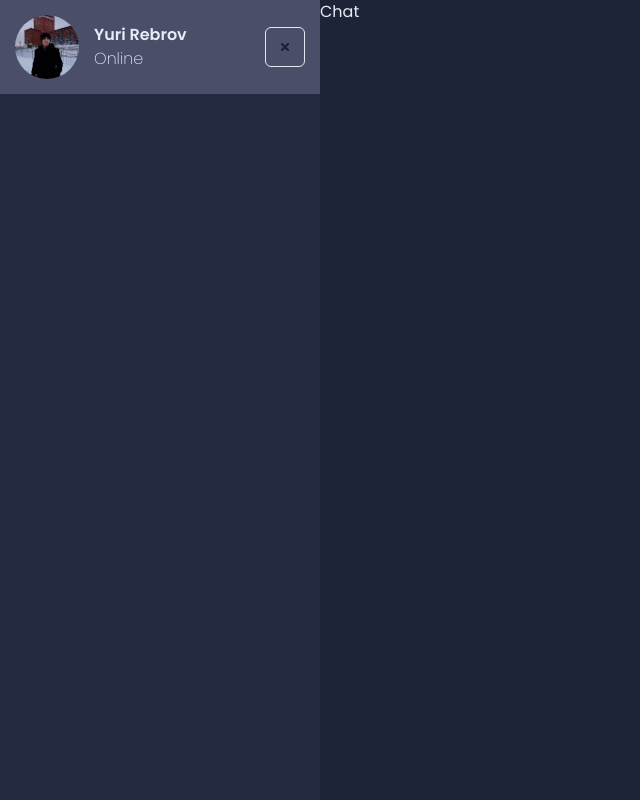
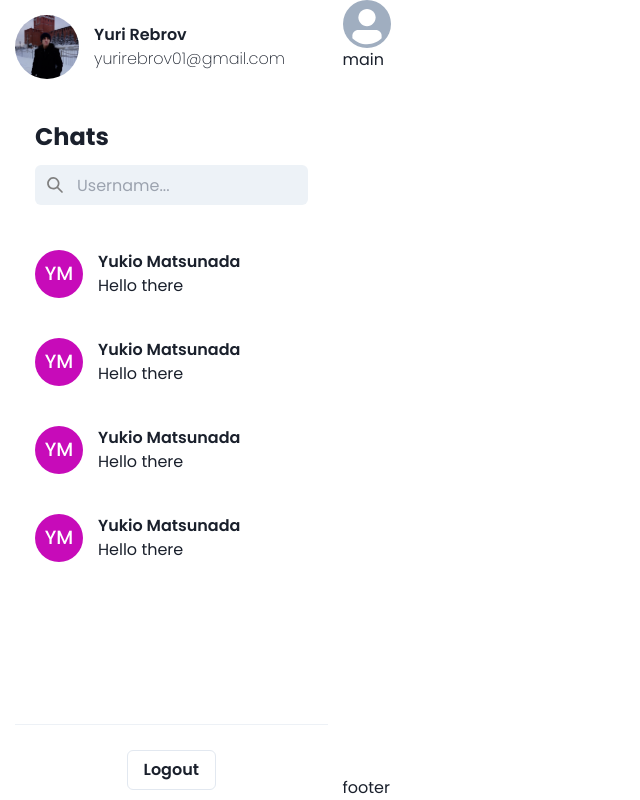
Before and after one commit to RebrovYura/chat-app, a React (Vite) app: page / in a window 1280 px wide. Shown: the whole page, without its empty margins (0-640 px from the left). Built offline with nearby package versions, Linux system fonts and the light colour scheme; no server answers.

Commit message:
create sidebar

```diff
--- a/src/components/Chat.jsx
+++ b/src/components/Chat.jsx
@@ -1,8 +1,19 @@
 import React from 'react'
+import { Avatar } from '@chakra-ui/react'
 
 const Chat = () => {
   return (
-    <div>Chat</div>
+    <div className='flex flex-col justify-between h-full'>
+      <div>
+        <Avatar name='' size='md'/>
+      </div>
+      <div className='h-full'>
+        main
+      </div>
+      <div>
+        footer
+      </div>
+    </div>
   )
 }
 
--- a/src/components/ChatsList.jsx
+++ b/src/components/ChatsList.jsx
@@ -1,8 +1,16 @@
-import React from 'react'
+import UserMessageItem from './UserMessageItem'
+
 
 const ChatsList = () => {
   return (
-    <div>ChatsList</div>
+    <div className='flex flex-col justify-between'>
+      <div className='flex flex-col justify-start'>
+        <UserMessageItem />
+        <UserMessageItem />
+        <UserMessageItem />
+        <UserMessageItem />
+      </div>
+    </div>
   )
 }
 
--- a/src/components/Navbar.jsx
+++ b/src/components/Navbar.jsx
@@ -1,20 +1,17 @@
 import { Avatar, Button, chakra } from '@chakra-ui/react'
 import avatar from '../assets/images/userImage.jpeg'
 import { SmallCloseIcon } from '@chakra-ui/icons'
-import Theme from '../theme/Theme';
+import { theme } from '../theme/Theme';
 
 const Navbar = () => {
   return (
     <div className='py-[15px]'>
-      <div className='flex items-center justify-between'>
-        <div className='flex items-center'>
-          <Avatar size='lg' src={avatar} />
-          <div className='flex flex-col ml-[15px]'>
-            <span className='font-semibold'>Yuri Rebrov</span>
-            <span className='font-extralight'>Online</span>
-          </div>
+      <div className='flex items-center'>
+        <Avatar size='lg' src={avatar} />
+        <div className='flex flex-col ml-[15px]'>
+          <span className='font-semibold'>Yuri Rebrov</span>
+          <span className='font-extralight'>yurirebrov01@gmail.com</span>
         </div>
-        <Button variant='outline' height='40px' width='40px'><SmallCloseIcon/></Button>
       </div>
     </div>
   )
--- a/src/components/SearchBar.jsx
+++ b/src/components/SearchBar.jsx
@@ -1,8 +1,15 @@
-import React from 'react'
+import { Input, InputGroup, InputLeftElement } from '@chakra-ui/react'
+import { SearchIcon } from '@chakra-ui/icons'
 
 const SearchBar = () => {
   return (
-    <div>SearchBar</div>
+    <div className='py-[25px] px-[20px]'>
+      <span className='font-bold text-[24px]'>Chats</span>
+      <InputGroup className='mt-[10px]'>
+        <InputLeftElement children={<SearchIcon color='gray' />} />
+        <Input variant='filled' placeholder='Username...' focusBorderColor='gray' />
+      </InputGroup>
+    </div>
   )
 }
 
--- a/src/components/Sidebar.jsx
+++ b/src/components/Sidebar.jsx
@@ -1,10 +1,24 @@
-import Navbar from '../components/Navbar'
+import Navbar from './Navbar'
+import SearchBar from './SearchBar'
+import ChatList from './ChatsList'
+
+import { Button, Divider } from '@chakra-ui/react'
 
 const Sidebar = () => {
   return (
-    <div className='min-h-[100vh] bg-secondary'>
-      <div className='px-[15px] bg-[#4A4E69]'>
+    <div className='flex flex-col justify-between min-h-[100vh]'>
+      <div className=''>
         <Navbar />
+        <SearchBar />
+        <ChatList />
+      </div>
+      <div>
+        <div className='py-[15px]'>
+          <Divider />
+        </div>
+        <div className='flex justify-center py-[10px]'>
+          <Button variant='outline' className='font-bold'>Logout</Button>
+        </div>
       </div>
     </div>
   )
--- /dev/null
+++ b/src/components/UserMessageItem.jsx
@@ -0,0 +1,16 @@
+import React from 'react'
+import { Avatar } from '@chakra-ui/react'
+
+const UserMessageItem = () => {
+    return (
+        <div className='flex items-center p-[20px] hover:bg-slate-100 transition'>
+            <Avatar name='Yukio Matsunada' size='md' />
+            <div className='flex flex-col ml-[15px]'>
+                <span className='font-semibold'>Yukio Matsunada</span>
+                <span>Hello there</span>
+            </div>
+        </div>
+    )
+}
+
+export default UserMessageItem
--- a/src/pages/Home.jsx
+++ b/src/pages/Home.jsx
@@ -1,11 +1,13 @@
 import Sidebar from '../components/Sidebar'
 import Chat from '../components/Chat'
+import SearchBar from '../components/SearchBar'
+import { theme } from '../theme/Theme'
 
 const Home = () => {
   return (
-    <div className='min-h-[100vh] bg-primary font-poppins'>
-      <div className='flex text-text'>
-        <div className='flex-[1]'>
+    <div className='min-h-[100vh] font-poppins'>
+      <div className='flex'>
+        <div className='flex-[1] flex-col px-[15px]'>
           <Sidebar />
         </div>
         <div className='flex-[3]'>
--- a/src/theme/Theme.jsx
+++ b/src/theme/Theme.jsx
@@ -1,15 +1,13 @@
 import { extendTheme } from "@chakra-ui/react";
 
-const Theme = extendTheme({
+export const theme = extendTheme({
     colors: {
-        chakra: {
-            primary: '',
-            secondary: '',
-            accent: '#F4558D',
-            text: '#E8EBF6',
-            input: ''
+        brand: {
+            100: '#000000',
+            200: '#3D2645',
+            300: '#832161',
+            400: '#DA4167',
+            500: '#F0EFF4'
         }
-    }
+    },
 })
-
-export default Theme
--- a/tailwind.config.cjs
+++ b/tailwind.config.cjs
@@ -7,10 +7,11 @@ module.exports = {
   theme: {
     extend: {
       colors: {
-        primary: '#1D2437',
-        secondary: '#222A3F',
-        accent: '#F4558D',
-        text: '#E8EBF6'
+        primary: '#210024',
+        secondary: '#3D2645',
+        active: '#DA4167',
+        accent: '#832161',
+        text: '#F0EFF4'
       },
       fontFamily: {
         poppins: ['Poppins', 'sans-serif']
```
